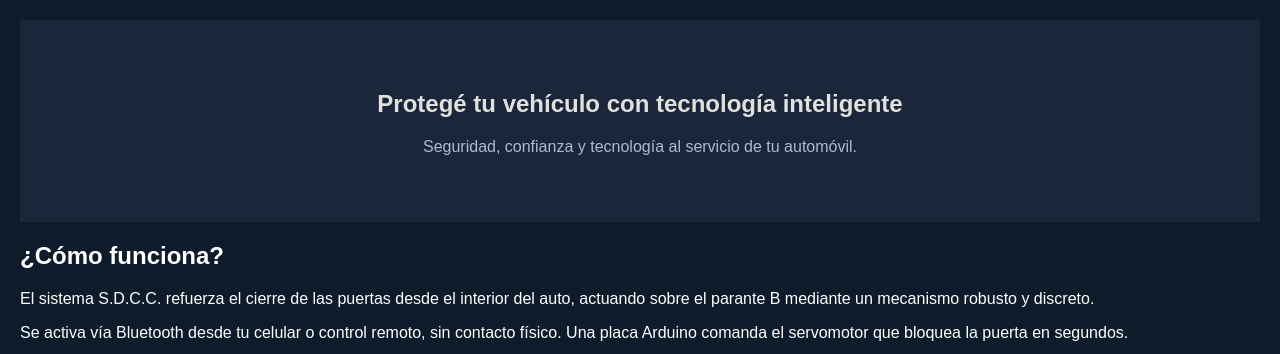
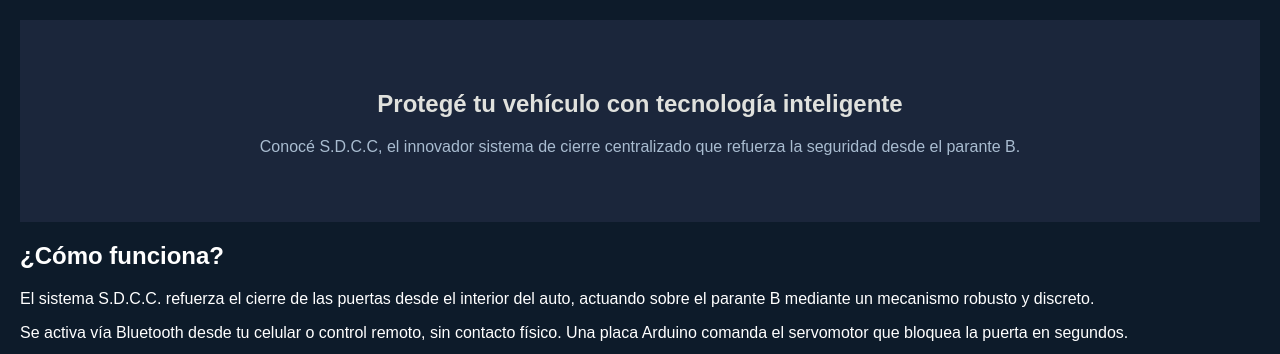
Before and after one commit to LuFernandez-dev/Proyecto-UIOTEC-2025, a Django app: page / in a window 1280 px wide. Shown: the part 103-457 px from the top of the page. Run offline with Django 5.2, Linux system fonts and the light colour scheme.

Commit message:
home.html

```diff
--- a/bloqueoSDCC/App/Templates/App/home.html
+++ b/bloqueoSDCC/App/Templates/App/home.html
@@ -5,7 +5,7 @@
 {% block content %}
 <section class="hero">
     <h2>Protegé tu vehículo con tecnología inteligente</h2>
-    <p>Seguridad, confianza y tecnología al servicio de tu automóvil.</p>
+    <p>Conocé S.D.C.C, el innovador sistema de cierre centralizado que refuerza la seguridad desde el parante B.</p>
 </section>
 <section class="como-funciona">
 <h2>¿Cómo funciona?</h2>
```
